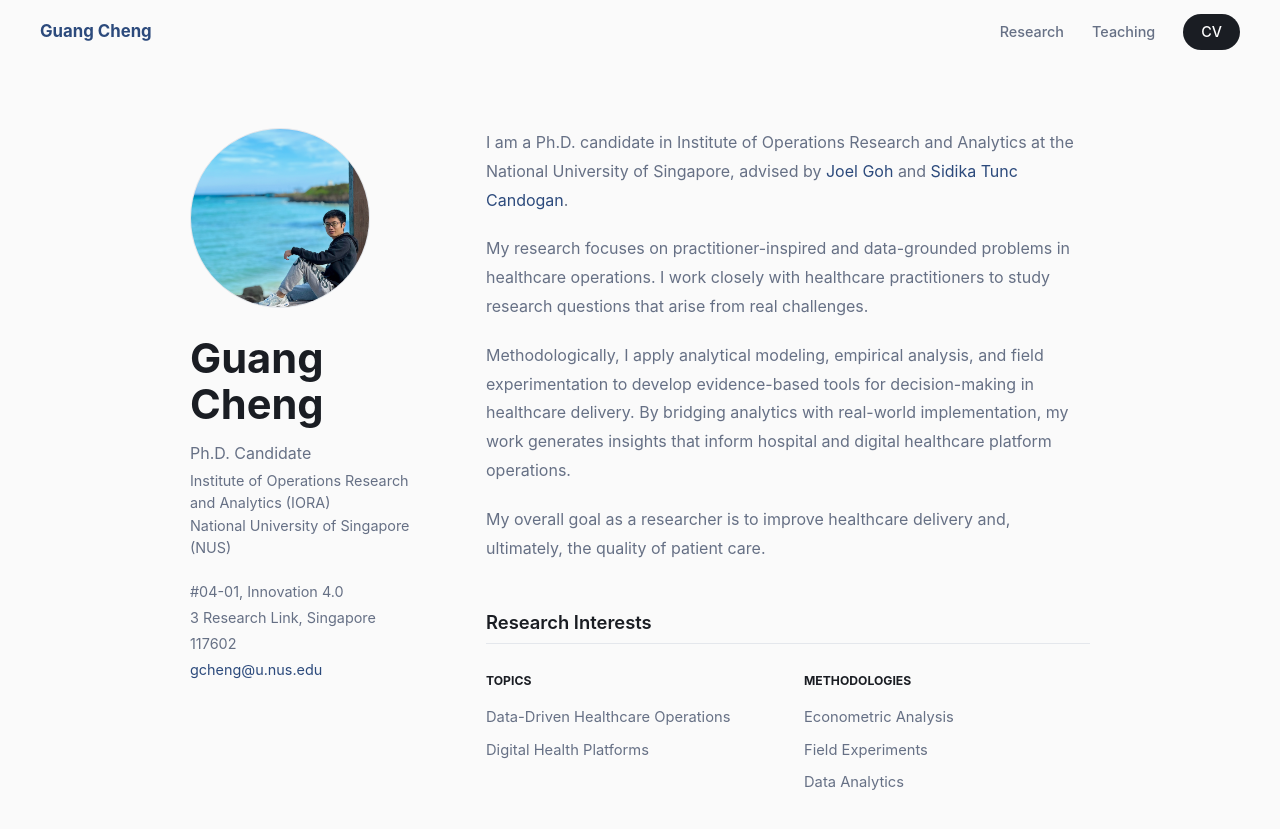
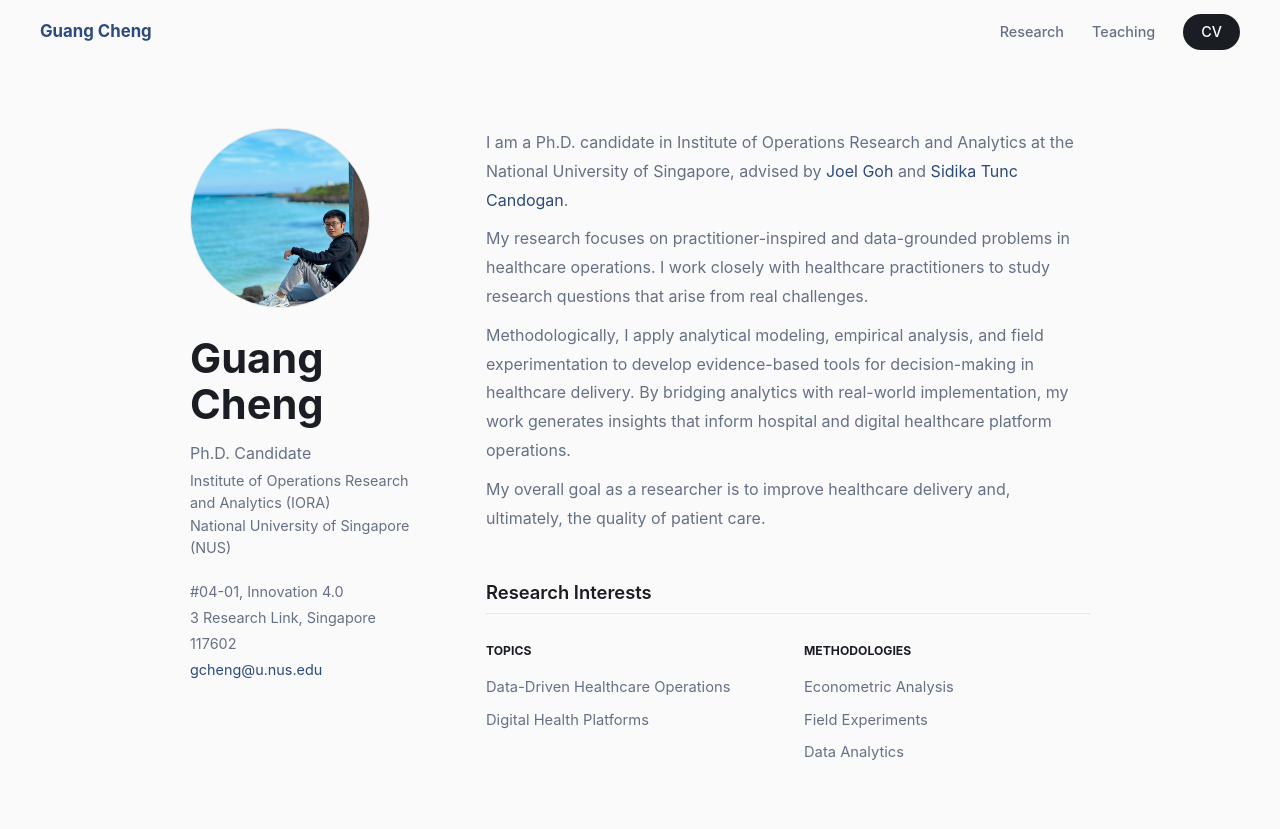
Before and after one commit to gcheng-nus/gcheng-nus.github.io, a Jekyll site: the page built from _pages/about.md, in a window 1280 px wide and 900 px high. Shown: the top 829 px of the window. Built offline with Jekyll 4.4.1, drawn with Linux system fonts in a browser that asks for light colours.

Commit message:
change bio format

```diff
--- a/assets/css/academic.scss
+++ b/assets/css/academic.scss
@@ -256,7 +256,7 @@ body.academic-site.is-locked {
 }
 
 .bio p {
-  margin: 0 0 20px;
+  margin: 0 0 10px;
   color: var(--academic-muted);
   font-size: 1rem;
   line-height: 1.8;
```
